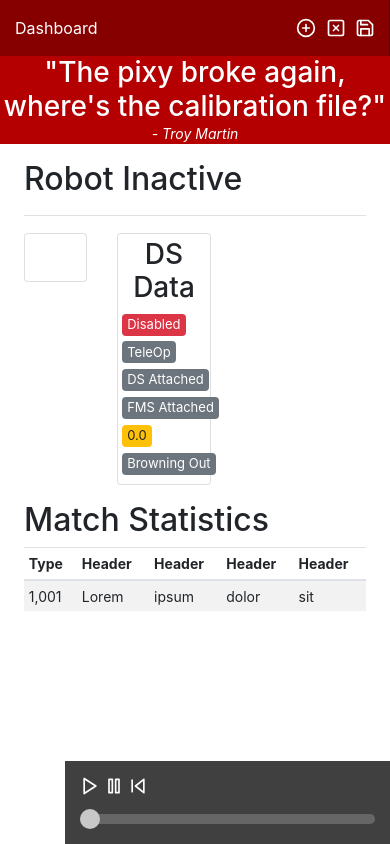
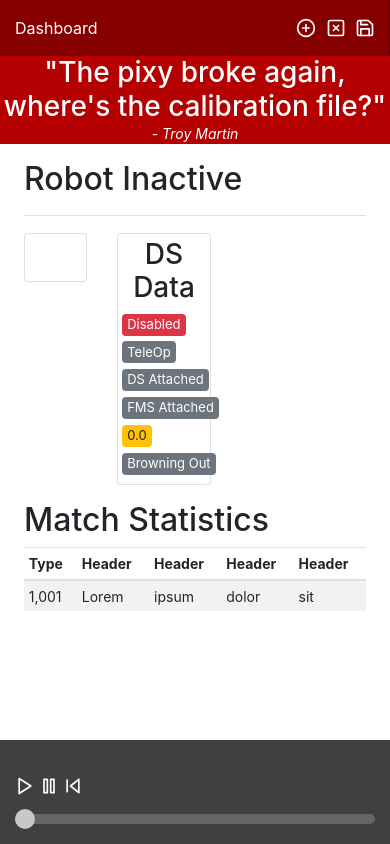
Before and after one commit to daredevils2512/Daredevil-Dashboard, a website: page web/dashboard.html in a window 390 px wide. Drawn offline with Linux system fonts and the light colour scheme; no server answers.

Commit message:
Fixed dashboard html

```diff
--- a/web/css/dashboard.css
+++ b/web/css/dashboard.css
@@ -165,7 +165,7 @@ canvas {
 #replay-footer{
   background-color:rgba(0,0,0,0.75);
   position:fixed;
-  left:16.666667%;
+  left:0px;
   bottom:0px;
   right:0px;
   padding:15px;
--- a/web/dashboard.html
+++ b/web/dashboard.html
@@ -177,7 +177,11 @@
 
             </div>
         </div>
-        <div id="replay-footer">
+        <div class="row" id="replay-footer">
+        	<div class="col-lg-2 col-md-3">
+        		&nbsp;
+        	</div>
+        	<div class="col-lg-10 col-md-9">
 	            <a href="javascript:void(0);" onclick="playing=true;runLog()">
 	                <span class="feather" data-feather="play"></span>
 	            </a>
@@ -190,6 +194,7 @@
 	            <div class="range-slider">
 	              <input id="replayScroll" class="range-slider__range" type="range" step="1" value="0" min="0" max="1">
 	              <!--span class="range-slider__value">0</span-->
+	            </div>
 	        </div>
         </div>
         <!-- Bootstrap core JavaScript
```
Lines whose indentation alone changed are shown as unchanged.
